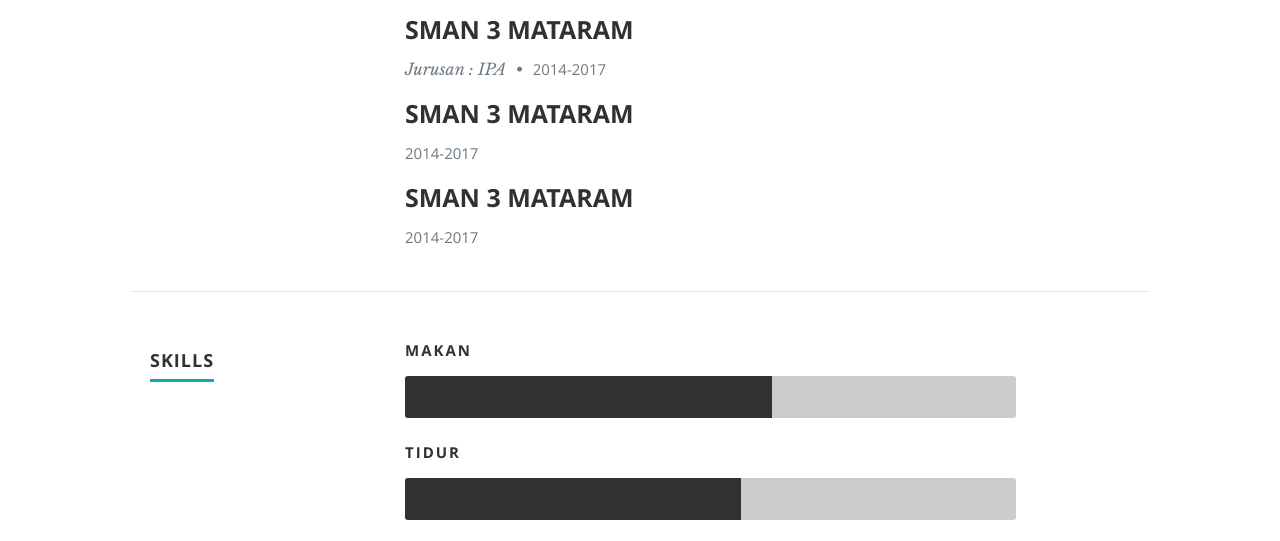
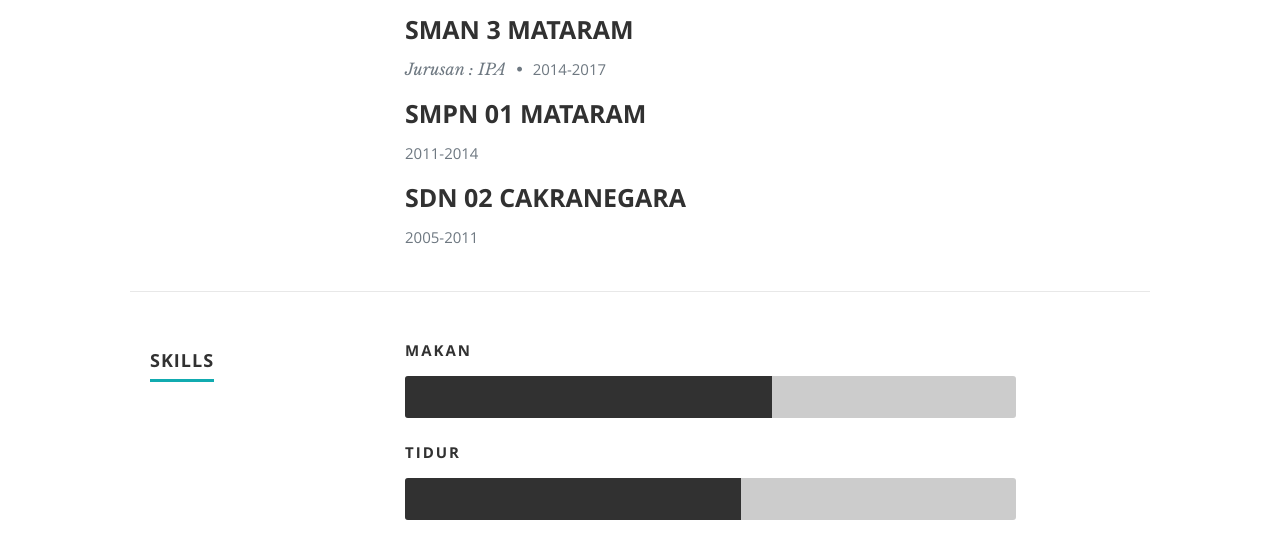
Before and after one commit to caesarfarhan/caesarfarhan.github.io, a plain HTML site: page resume.html in a window 1280 px wide. Shown: the part 1535-2076 px from the top of the page. Drawn offline with nearby package versions, Linux system fonts and the light colour scheme.

Commit message:
Update resume.html

```diff
--- a/resume.html
+++ b/resume.html
@@ -159,8 +159,8 @@
 
                <div class="twelve columns">
 
-                  <h3>SMAN 3 MATARAM</h3>
-                  <p class="info"><em class="date">2014-2017</em></p>
+                  <h3>SMPN 01 MATARAM</h3>
+                  <p class="info"><em class="date">2011-2014</em></p>
 
                </div>
             </div> <!-- item end -->
@@ -168,8 +168,8 @@
 
                <div class="twelve columns">
 
-                  <h3>SMAN 3 MATARAM</h3>
-                  <p class="info"><em class="date">2014-2017</em></p>
+                  <h3>SDN 02 CAKRANEGARA</h3>
+                  <p class="info"><em class="date">2005-2011</em></p>
 
                </div>
             </div> <!-- item end -->
```
